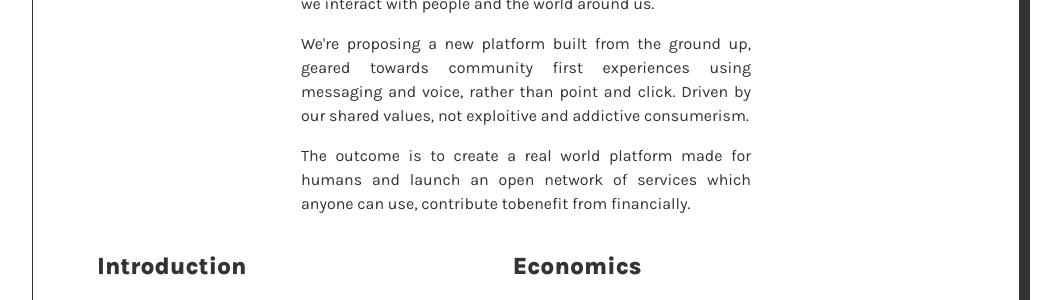
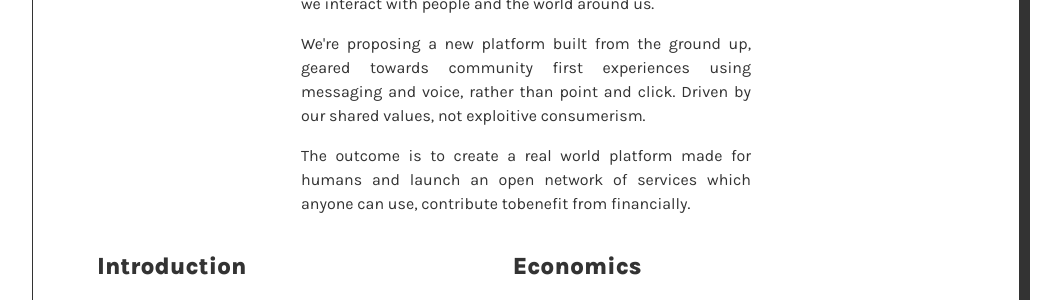
Before and after one commit to muxyz/website, a Jekyll site: the page built from paper.md, in a window 1280 px wide. Shown: the part 456-756 px from the top of the page, without its empty margins (114-1175 px from the left). Built offline with Jekyll 4.4.1, drawn with Linux system fonts in a browser that asks for light colours.

Commit message:
Update paper.md

```diff
--- a/paper.md
+++ b/paper.md
@@ -16,7 +16,7 @@
 our lives or the way we interact with people and the world around us.
 </p>
 
-<p>We're proposing a new platform built from the ground up, geared towards community first experiences using messaging and voice, rather than point and click. Driven by our shared values, not exploitive and addictive consumerism.
+<p>We're proposing a new platform built from the ground up, geared towards community first experiences using messaging and voice, rather than point and click. Driven by our shared values, not exploitive consumerism.
 </p>
 
 <p>The outcome is to create a real world platform made for humans and launch an open network of services
```
